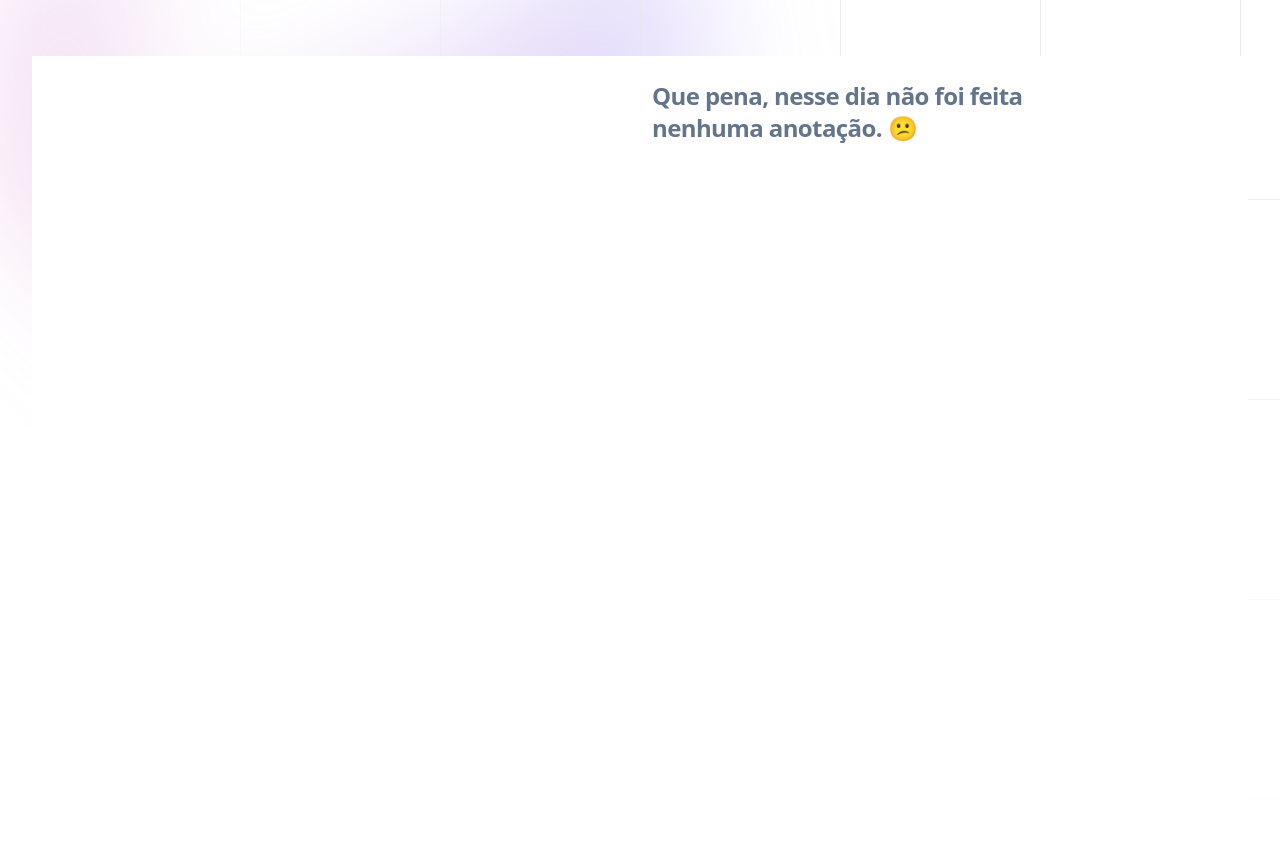
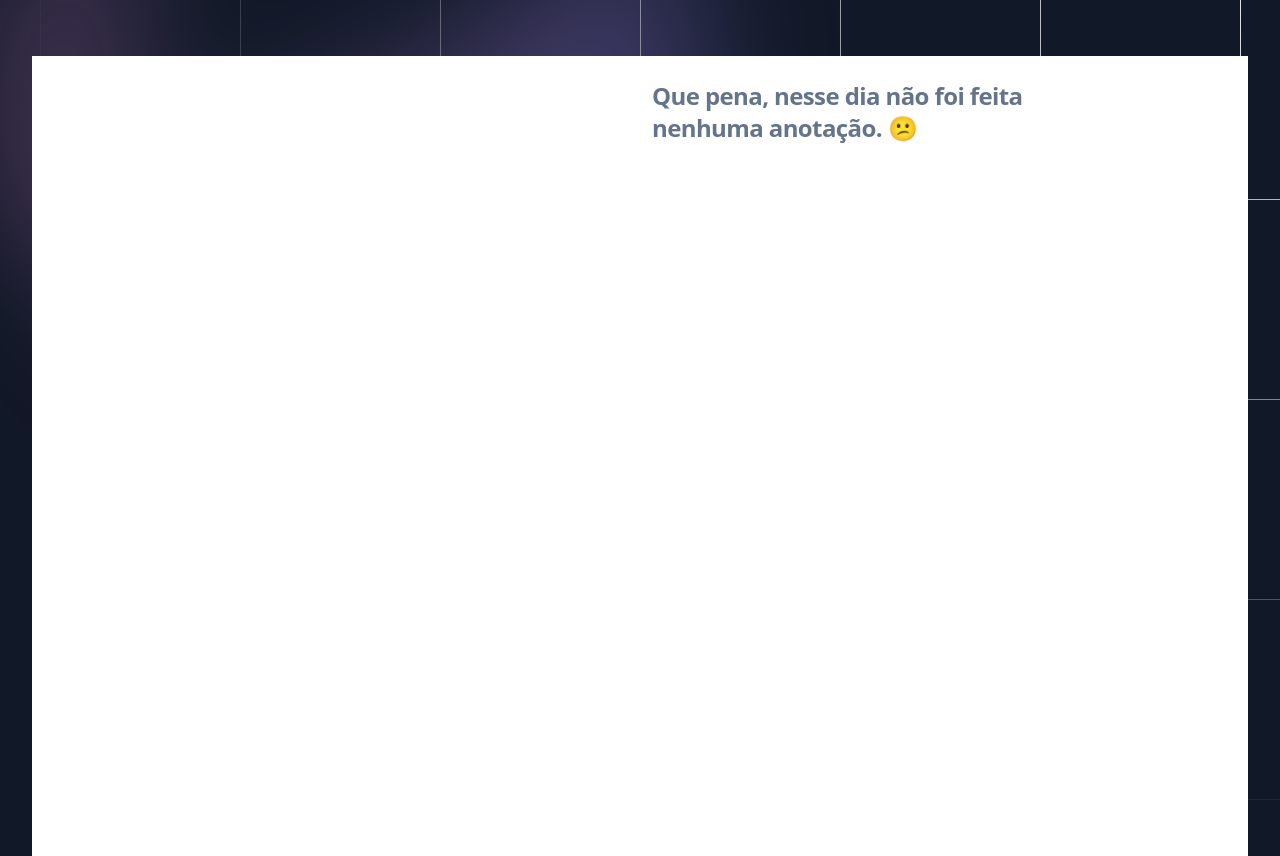
Before and after one commit to clebermarcolino/Diario, a Django app: page /diario/dia/ in a window 1280 px wide. Shown: the part 88-944 px from the top of the page. Run offline with Django 5.2, Linux system fonts and the light colour scheme; data that the repository does not hold is empty; some libraries are stand-ins or nearby versions.

Commit message:
correção de fundo branco ao entrar nas páginas de pessoa e escrever

```diff
--- a/templates/base.html
+++ b/templates/base.html
@@ -10,7 +10,7 @@
  {% block 'head' %}{% endblock 'head' %}
 
 </head>
-<body>
+<body class="bg-gray-900 text-white min-h-screen" style="background-color: #111827;">
  <header class="bg-gray-900 {% block header_class %}{% endblock %}">
  <nav class="mx-auto flex max-w-7xl items-center justify-between p-6 lg:px-8" aria-label="Global">
  <div class="flex lg:flex-1">
```
